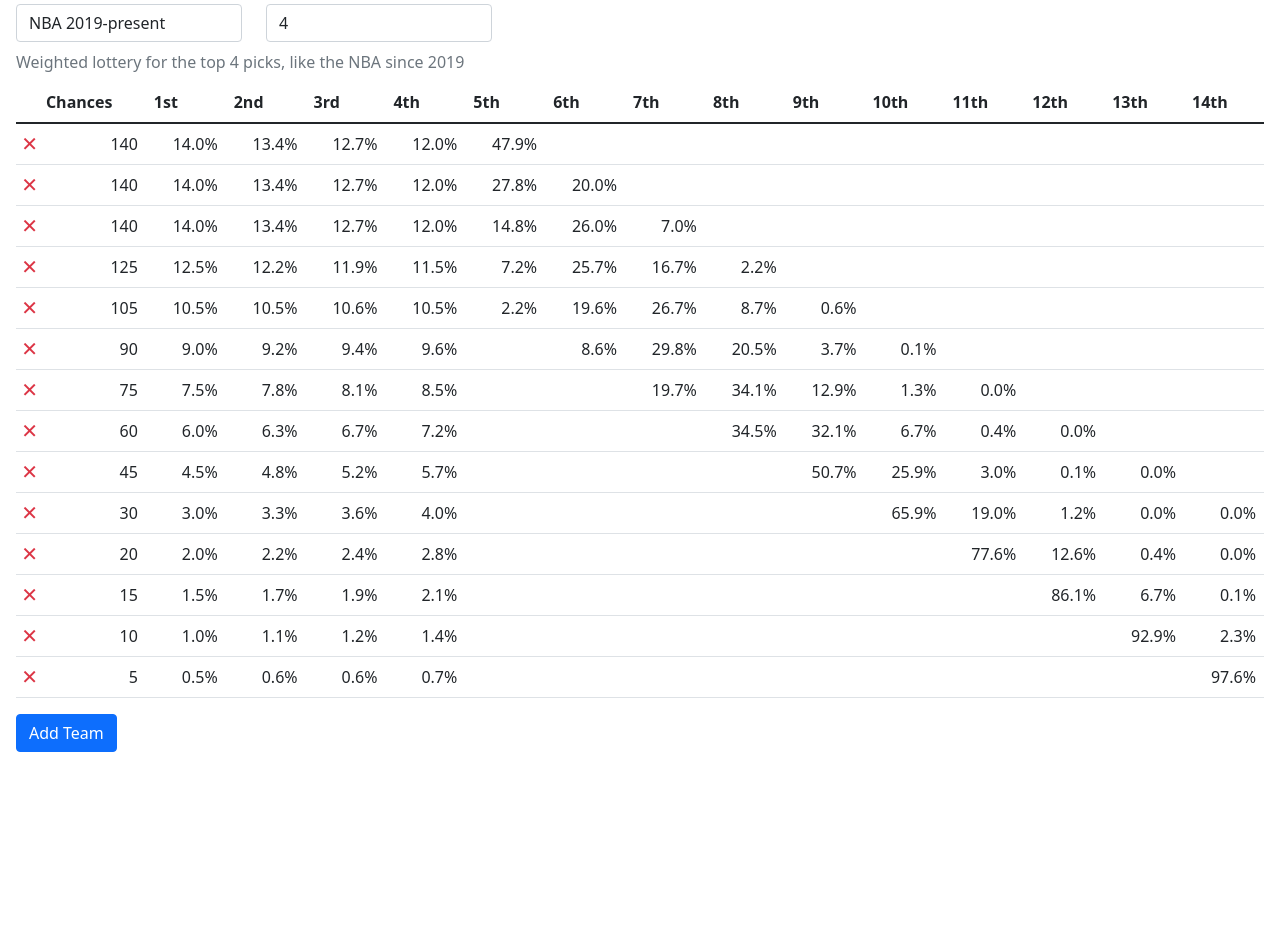
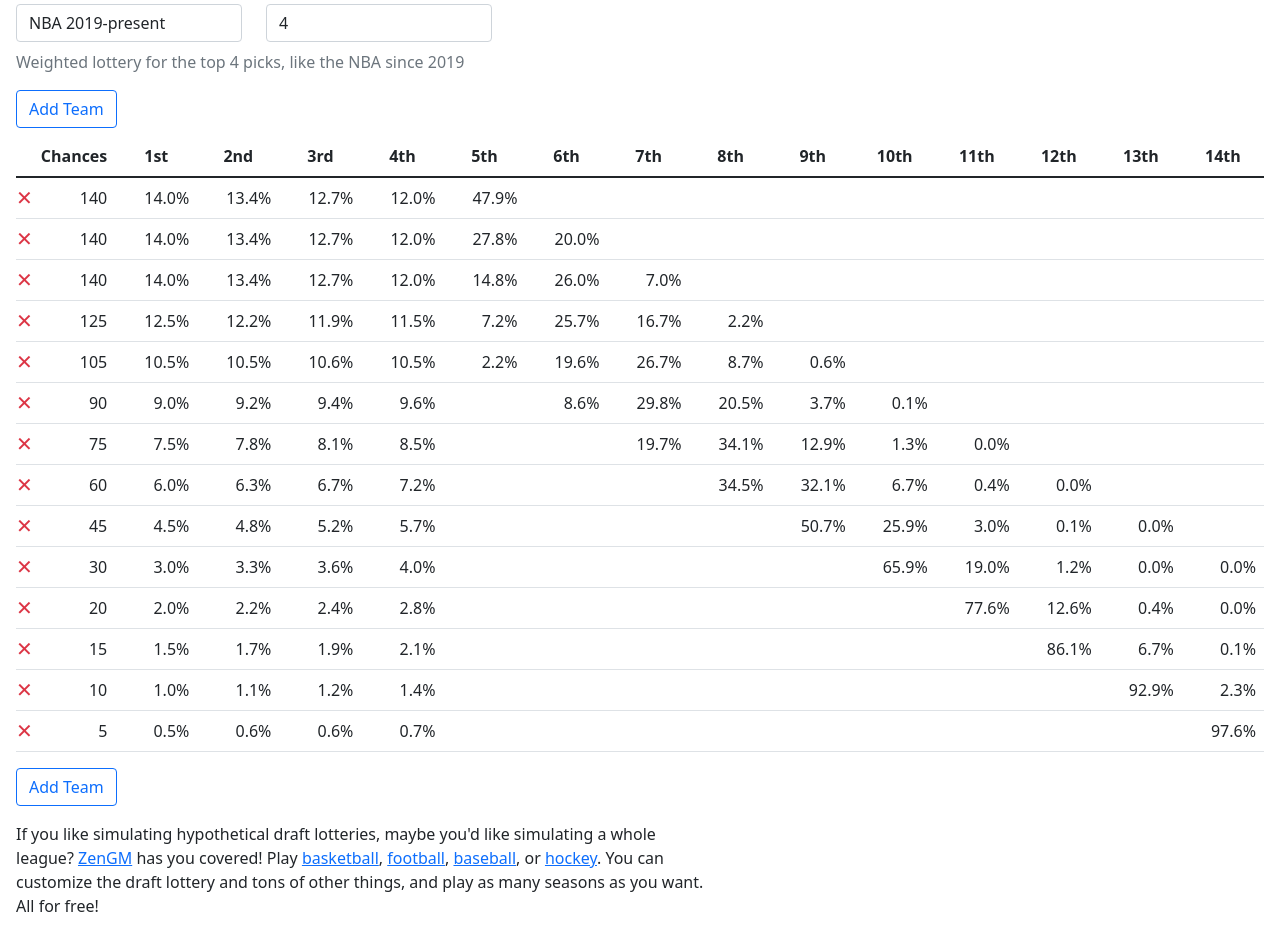
Before and after one commit to zengm-games/universal-draft-lottery-simulator, a Preact app: page / in a window 1280 px wide. Shown: the part 140-1074 px from the top of the page. Before the commit the page ends 908 px from the top, so only its background shows below. Built offline with nearby package versions, Linux system fonts and the light colour scheme.

Commit message:
Clean up

```diff
--- a/index.html
+++ b/index.html
@@ -3,7 +3,7 @@
   <head>
     <meta charset="UTF-8" />
     <meta name="viewport" content="width=device-width, initial-scale=1.0" />
-    <title>Vite App</title>
+    <title>Universal Draft Lottery Probability Calculator</title>
   </head>
   <body class="m-3">
     <div id="app"></div>
--- a/src/app.tsx
+++ b/src/app.tsx
@@ -54,7 +54,7 @@
 		key: "nhl2021",
 		title: "NHL 2021-present",
 		description:
-			"Weighted lottery for the top 2 picks, like the NHL since 2021",
+			"Weighted lottery for the top 2 picks, like the NHL since 2021. This does not include the NHL's constraint on the number of spots a team can move up.",
 		numToPick: 2,
 		chances: [185, 135, 115, 95, 85, 75, 65, 60, 50, 35, 30, 25, 20, 15, 5, 5],
 	},
@@ -111,6 +111,15 @@
 		() => getProbs(chances, numToPick, false),
 		[chances, numToPick],
 	);
+
+	const onAddTeam = (direction: "top" | "bottom") => () => {
+		if (direction === "bottom") {
+			setChances([...chances, chances.at(-1) ?? 1]);
+		} else {
+			setChances([...chances, chances[0] ?? 1]);
+		}
+		setPresetKey("custom");
+	};
 
 	return (
 		<>
@@ -186,9 +195,17 @@
 				</div>
 			) : null}
 
+			<button
+				className="btn btn-outline-primary mt-3"
+				type="button"
+				onClick={onAddTeam("top")}
+			>
+				Add Team
+			</button>
+
 			<div className="table-responsive mt-2">
 				<table className="table mb-0">
-					<thead>
+					<thead className="text-center">
 						<tr>
 							<th />
 							<th>Chances</th>
@@ -200,7 +217,12 @@
 					<tbody className="text-end">
 						{chances.map((chance, i) => (
 							<tr>
-								<td className="p-0 align-middle">
+								<td
+									className="p-0 align-middle"
+									style={{
+										width: 0,
+									}}
+								>
 									<button
 										className="btn btn-link text-danger border-0 p-0 m-0 text-decoration-none fs-5"
 										type="button"
@@ -212,7 +234,14 @@
 										✕
 									</button>
 								</td>
-								<td className="text-left">{chance}</td>
+								<td
+									className="text-left"
+									style={{
+										width: 0,
+									}}
+								>
+									{chance}
+								</td>
 								{chances.map((chance, j) => {
 									let pct: any = formatPercent(probs[i][j]);
 									if (tooSlow && pct !== undefined && j > 0) {
@@ -227,15 +256,28 @@
 			</div>
 
 			<button
-				className="btn btn-primary mt-3"
+				className="btn btn-outline-primary my-3"
 				type="button"
-				onClick={() => {
-					setChances([...chances, chances.at(-1) ?? 1]);
-					setPresetKey("custom");
-				}}
+				onClick={onAddTeam("bottom")}
 			>
 				Add Team
 			</button>
+
+			<p
+				style={{
+					maxWidth: 700,
+				}}
+			>
+				If you like simulating hypothetical draft lotteries, maybe you'd like
+				simulating a whole league? <a href="https://zengm.com/">ZenGM</a> has
+				you covered! Play{" "}
+				<a href="https://play.basketball-gm.com/">basketball</a>,{" "}
+				<a href="https://play.football-gm.com/">football</a>,{" "}
+				<a href="https://baseball.zengm.com/">baseball</a>, or{" "}
+				<a href="https://hockey.zengm.com/">hockey</a>. You can customize the
+				draft lottery and tons of other things, and play as many seasons as you
+				want. All for free!
+			</p>
 		</>
 	);
 }
--- a/src/getProbs.ts
+++ b/src/getProbs.ts
@@ -65,6 +65,14 @@
 	numToPick: number,
 	forceEvenIfTooSlow: boolean,
 ) => {
+	if (chances.length === 1) {
+		// For some reason, 1 team fails with the general code below
+		return {
+			tooSlow: false,
+			probs: [[1]],
+		};
+	}
+
 	const tooSlow =
 		!forceEvenIfTooSlow && draftLotteryProbsTooSlow(chances.length, numToPick);
 
```
